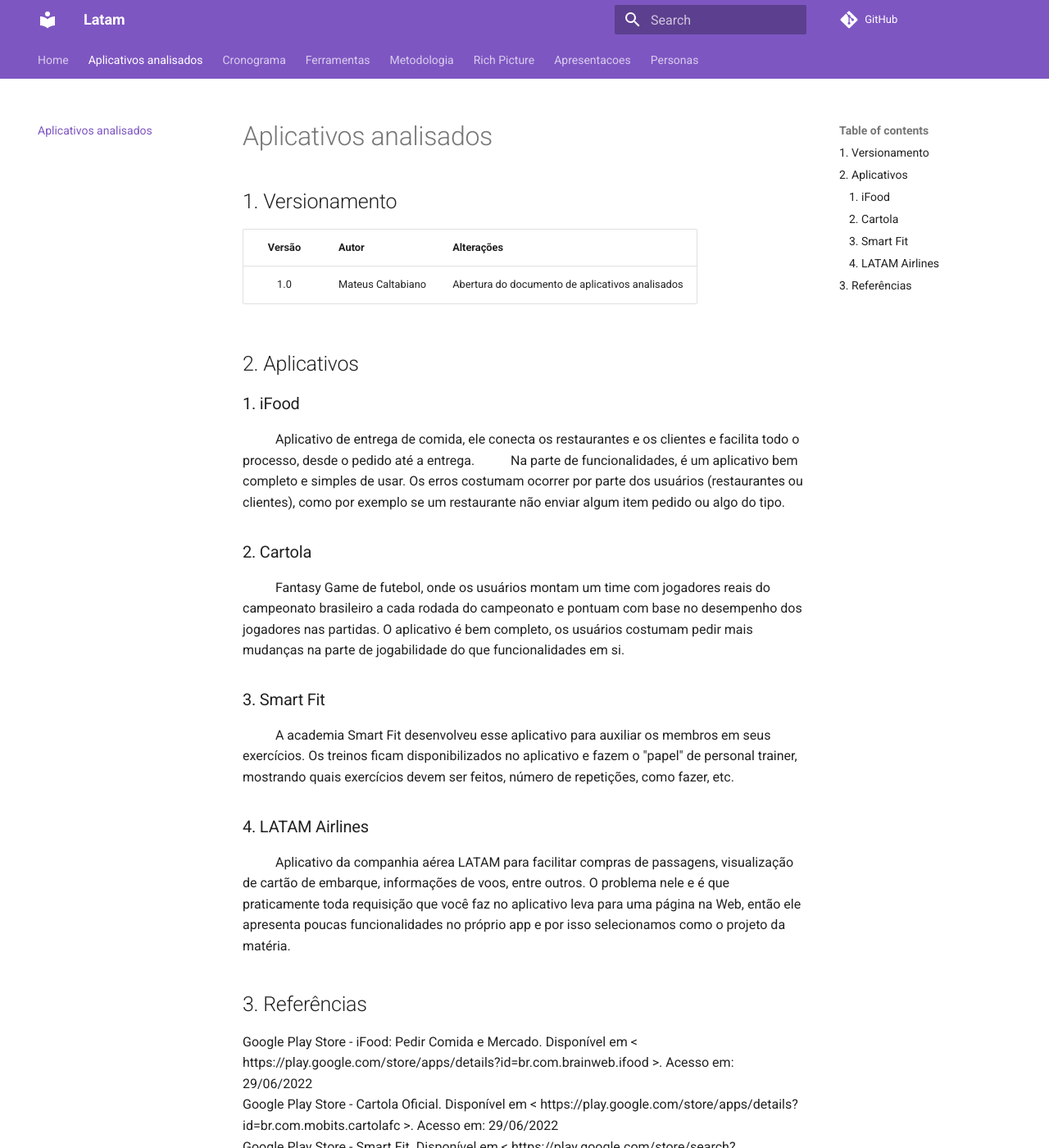
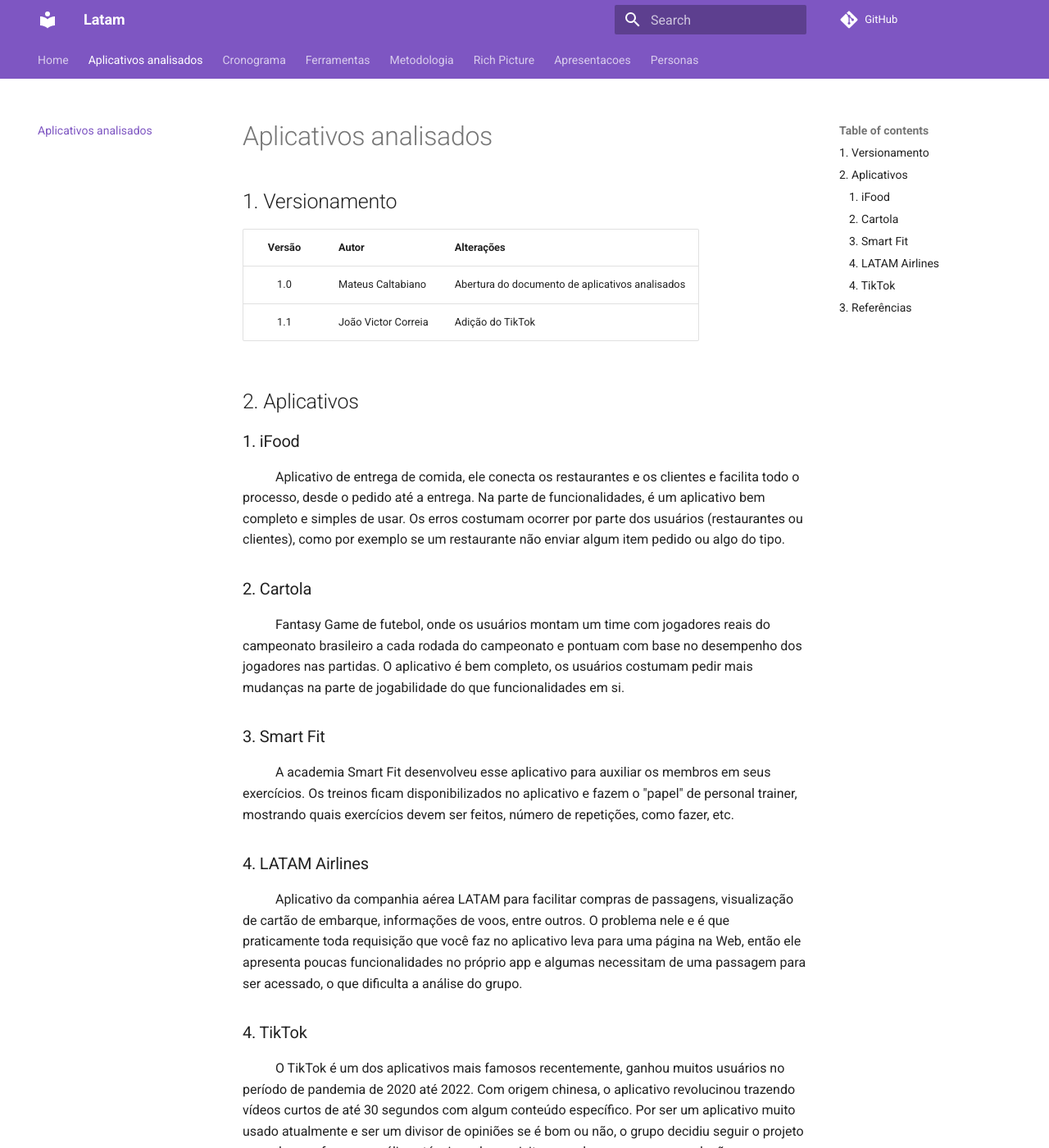
Before and after one commit to Requisitos-de-Software/2022.1-TikTok, an MkDocs documentation site: the page built from docs/apps-analisados.md, in a window 1280 px wide and 1400 px high. Shown: the whole window at 82% size. Built offline with MkDocs 1.6.1 and Material for MkDocs 9.7.7, drawn with Linux system fonts in a browser that asks for light colours; comment, search, counter and statistics services are not loaded; some of the changed text lies outside the part shown.

Commit message:
#16- Adição do TikTok aos aplicativos analisados

```diff
--- a/docs/apps-analisados.md
+++ b/docs/apps-analisados.md
@@ -5,13 +5,14 @@
 | Versão | Autor             | Alterações                          |
 |:------:| ----------------- | ----------------------------------- |
 |  1.0   | Mateus Caltabiano | Abertura do documento de aplicativos analisados |
+|  1.1   | João Victor Correia | Adição do TikTok|
 
 ## 2. Aplicativos
 
 ### 1. iFood
 
 &emsp; &emsp; Aplicativo de entrega de comida, ele conecta os restaurantes e os clientes e facilita todo o processo, desde o pedido até a entrega.
-&emsp; &emsp; Na parte de funcionalidades, é um aplicativo bem completo e simples de usar. Os erros costumam ocorrer por parte dos usuários (restaurantes ou clientes), como por exemplo se um restaurante não enviar algum item pedido ou algo do tipo.
+ Na parte de funcionalidades, é um aplicativo bem completo e simples de usar. Os erros costumam ocorrer por parte dos usuários (restaurantes ou clientes), como por exemplo se um restaurante não enviar algum item pedido ou algo do tipo.
 
 ### 2. Cartola
 
@@ -23,7 +24,11 @@
 
 ### 4. LATAM Airlines
 
-&emsp; &emsp; Aplicativo da companhia aérea LATAM para facilitar compras de passagens, visualização de cartão de embarque, informações de voos, entre outros. O problema nele e é que praticamente toda requisição que você faz no aplicativo leva para uma página na Web, então ele apresenta poucas funcionalidades no próprio app e por isso selecionamos como o projeto da matéria.
+&emsp; &emsp; Aplicativo da companhia aérea LATAM para facilitar compras de passagens, visualização de cartão de embarque, informações de voos, entre outros. O problema nele e é que praticamente toda requisição que você faz no aplicativo leva para uma página na Web, então ele apresenta poucas funcionalidades no próprio app e algumas necessitam de uma passagem para ser acessado, o que dificulta a análise do grupo.
+
+### 4. TikTok
+
+&emsp; &emsp; O TikTok é um dos aplicativos mais famosos recentemente, ganhou muitos usuários no período de pandemia de 2020 até 2022. Com origem chinesa, o aplicativo revolucinou trazendo vídeos curtos de até 30 segundos com algum conteúdo específico. Por ser um aplicativo muito usado atualmente e ser um divisor de opiniões se é bom ou não, o grupo decidiu seguir o projeto com ele para fazer as análises técnicas de requisitos e poder propor uma conclusão.
 
 ## 3. Referências
 
```
